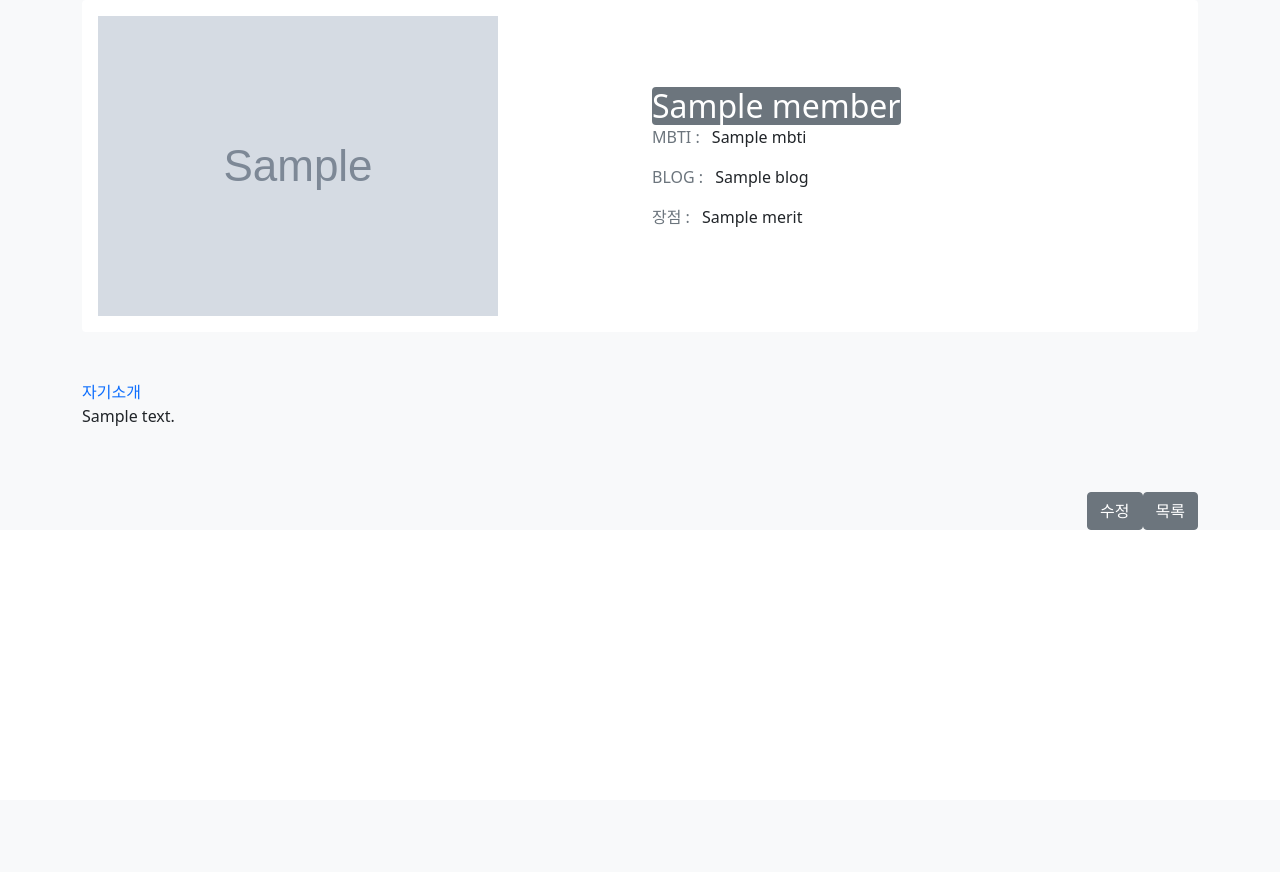
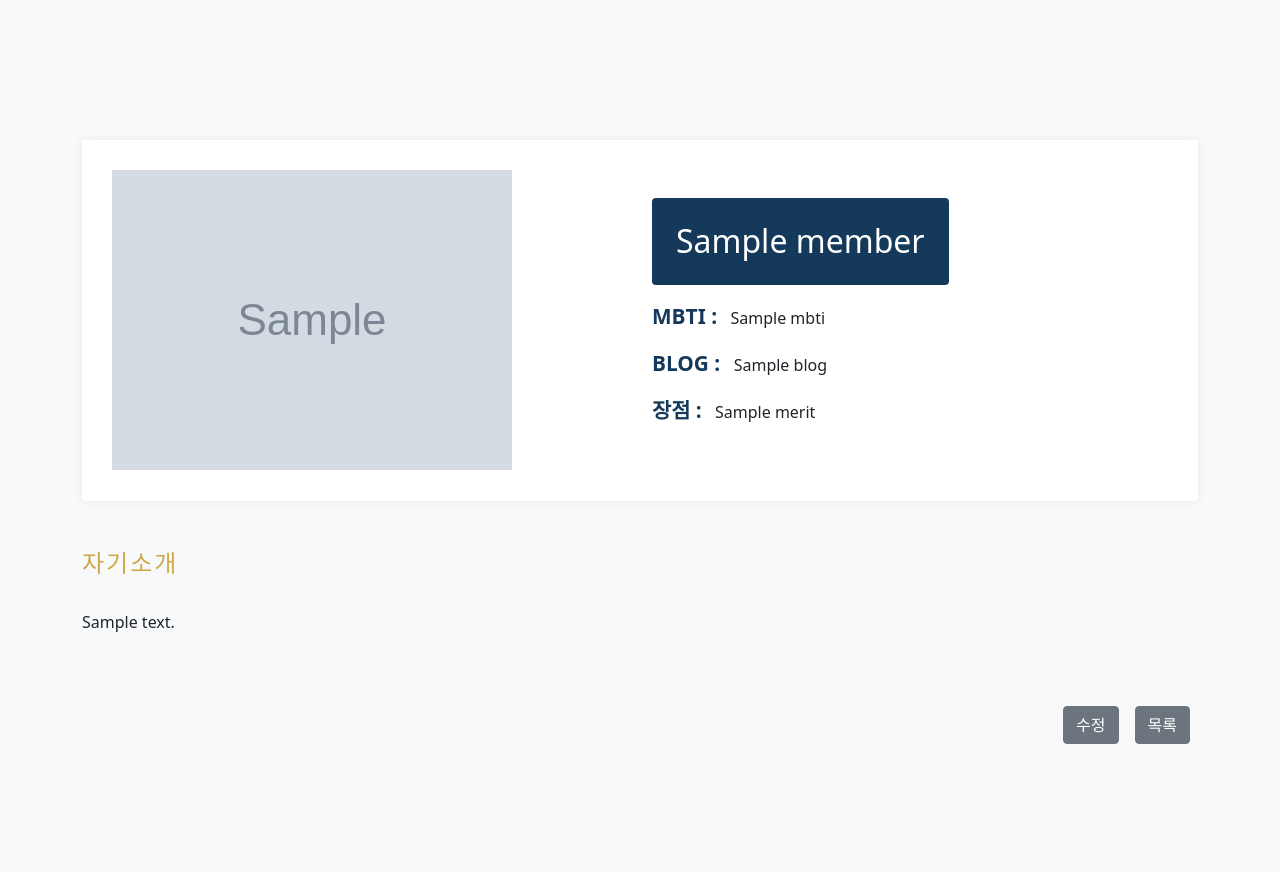
Before and after one commit to HyungcheolSim/iljoe, a Flask app: template templates/view.html in a window 1280 px wide. Before the commit the page ends 530 px from the top, so only its background shows below. Run offline with Flask 3, Linux system fonts and the light colour scheme; the template is opened without the code that fills it: most values are stand-ins (such as "Sample title", 1, 10 or a date in 2020); grey boxes marked "Sample" are stand-in pictures.

Commit message:
view css

```diff
--- a/templates/update.html
+++ b/templates/update.html
@@ -31,7 +31,7 @@
             <div class>
                 <div class="input-group mb-3">
                     <label class="input-group-text" for="size">사진</label>
-                    <input name="img_give" type="url" class="form-control" />
+                    <input name="img_give" value="{{ member['img'] }}" type="url" class="form-control" />
                 </div>
                 <div class="input-group mb-3">
                     <span class="input-group-text">이름</span>
--- a/templates/view.html
+++ b/templates/view.html
@@ -12,6 +12,148 @@
         integrity="sha384-MrcW6ZMFYlzcLA8Nl+NtUVF0sA7MsXsP1UyJoMp4YLEuNSfAP+JcXn/tWtIaxVXM"
         crossorigin="anonymous"></script>
     <style>
+        body {
+            margin-top: 20px;
+            background-color: #f8f9fa;
+        }
+
+        .card-style1 {
+            box-shadow: 0px 0px 10px 0px rgb(89 75 128 / 9%);
+        }
+
+        .border-0 {
+            border: 0 !important;
+        }
+
+        .card {
+            position: relative;
+            display: flex;
+            flex-direction: column;
+            min-width: 0;
+            word-wrap: break-word;
+            background-color: #fff;
+            background-clip: border-box;
+            border: 1px solid rgba(0, 0, 0, .125);
+            border-radius: 0.25rem;
+        }
+
+        section {
+            padding: 120px 0;
+            overflow: hidden;
+            background: #fff;
+        }
+
+        .mb-2-3,
+        .my-2-3 {
+            margin-bottom: 2.3rem;
+        }
+
+        .section-title {
+            font-weight: 600;
+            letter-spacing: 2px;
+            text-transform: uppercase;
+            margin-bottom: 10px;
+            position: relative;
+            display: inline-block;
+        }
+
+        .text-primary {
+            color: #ceaa4d !important;
+        }
+
+        .text-secondary {
+            color: #15395A !important;
+        }
+
+        .font-weight-600 {
+            font-weight: 600;
+        }
+
+        .display-26 {
+            font-size: 1.3rem;
+        }
+
+        @media screen and (min-width: 992px) {
+            .p-lg-7 {
+                padding: 4rem;
+            }
+        }
+
+        @media screen and (min-width: 768px) {
+            .p-md-6 {
+                padding: 3.5rem;
+            }
+        }
+
+        @media screen and (min-width: 576px) {
+            .p-sm-2-3 {
+                padding: 2.3rem;
+            }
+        }
+
+        .p-1-9 {
+            padding: 1.9rem;
+        }
+
+        .bg-secondary {
+            background: #15395A !important;
+        }
+
+        @media screen and (min-width: 576px) {
+
+            .pe-sm-6,
+            .px-sm-6 {
+                padding-right: 3.5rem;
+            }
+        }
+
+        @media screen and (min-width: 576px) {
+
+            .ps-sm-6,
+            .px-sm-6 {
+                padding-left: 3.5rem;
+            }
+        }
+
+        .pe-1-9,
+        .px-1-9 {
+            padding-right: 1.5rem;
+        }
+
+        .ps-1-9,
+        .px-1-9 {
+            padding-left: 1.5rem;
+        }
+
+        .pb-1-9,
+        .py-1-9 {
+            padding-bottom: 1.5rem;
+        }
+
+        .pt-1-9,
+        .py-1-9 {
+            padding-top: 1.5rem;
+        }
+
+        .mb-1-9,
+        .my-1-9 {
+            margin-bottom: 1rem;
+        }
+
+        @media (min-width: 992px) {
+            .d-lg-inline-block {
+                display: inline-block !important;
+            }
+        }
+
+        .rounded {
+            border-radius: 0.25rem !important;
+        }
+
+        .btn-secondary {
+
+            margin: 0.5rem;
+        }
     </style>
     <title>{{ member['name'] }}</title>
 </head>
@@ -33,7 +175,7 @@
                                     </div>
                                     <ul class="list-unstyled mb-1-9">
                                         <li class="mb-2 mb-xl-3 display-28"><span
-                                                class="display-26 text-secondary me-2 font-weight-600">MBTI : </span>{{
+                                                class="display-26 text-secondary me-2 font-weight-600">MBTI : </span> {{
                                             member['mbti'] }} </li>
                                         <li class="mb-2 mb-xl-3 display-28"><span
                                                 class="display-26 text-secondary me-2 font-weight-600">BLOG : </span> {{
@@ -48,12 +190,14 @@
                     </div>
                 </div>
                 <div class="col-lg-12 mb-4 mb-sm-5">
-                    <div>
-                        <span class="section-title text-primary mb-3 mb-sm-4">자기소개</span>
+                    <div class="desc">
+                        <span class="section-title text-primary mb-3 mb-sm-4">
+                            <h4>자기소개</h4>
+                        </span>
                         <p>{{ member['desc'] }}</p>
                     </div>
                 </div>
-                <div class="d-flex justify-content-end">
+                <div class="d-flex justify-content-end mybtns">
                     <a href="/update/{{ member_id['_id'] }}"><button class="btn btn-secondary">수정</button></a>
                     <button class="btn btn-secondary" onclick="location.href='/'">목록</button>
                 </div>
```
